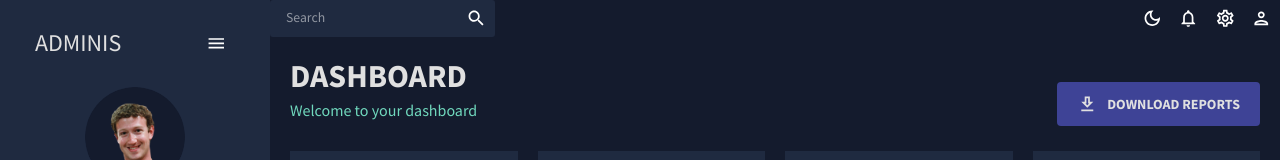
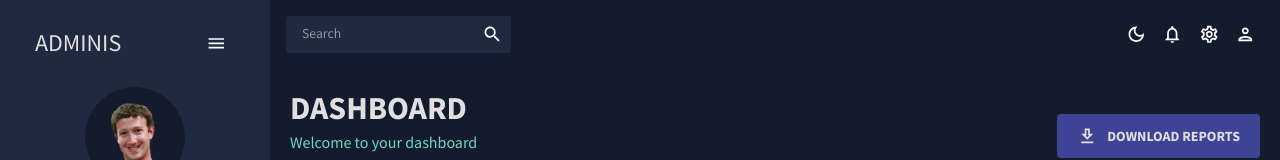
Before and after one commit to zzyhar/Dashboard-App, a React (Create React App) app: page / in a window 1280 px wide. Shown: the top 160 px of the page. Built offline with nearby package versions, Linux system fonts and the light colour scheme.

Commit message:
Final fixes

```diff
--- a/src/components/Header.jsx
+++ b/src/components/Header.jsx
@@ -10,7 +10,7 @@
         variant="h2"
         color={colors.grey[100]}
         fontWeight="bold"
-        sx={{ mb: "5px" }}
+        sx={{ m: " 0 0 5px 0" }}
       >
         {title}
       </Typography>
--- a/src/scenes/global/Topbar.jsx
+++ b/src/scenes/global/Topbar.jsx
@@ -15,7 +15,7 @@
   const colors = tokens(theme.palette.mode);
   const colorMode = useContext(ColorModeContext);
   return (
-    <Box display="flex" justifyContent="space-between">
+    <Box display="flex" justifyContent="space-between" p={2}>
       {/* SEARCH BAR */}
       <Box
         display="flex"
@@ -29,7 +29,7 @@
       </Box>
       {/* BUTTONS TOP RIGHT */}
       <Box display="flex">
-        <IconButton onClick={colorMode.toggleColorMode9}>
+        <IconButton onClick={colorMode.toggleColorMode}>
           {theme.palette.mode === "dark" ? (
             <DarkModeOutlinedIcon />
           ) : (
```
